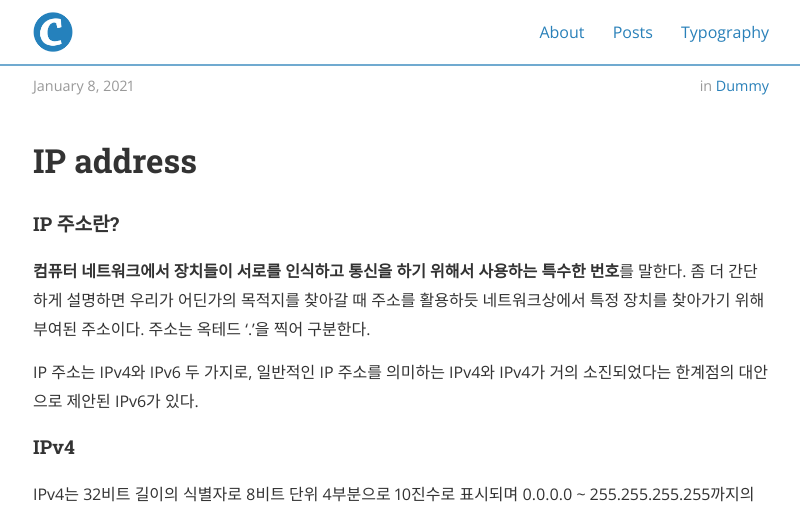
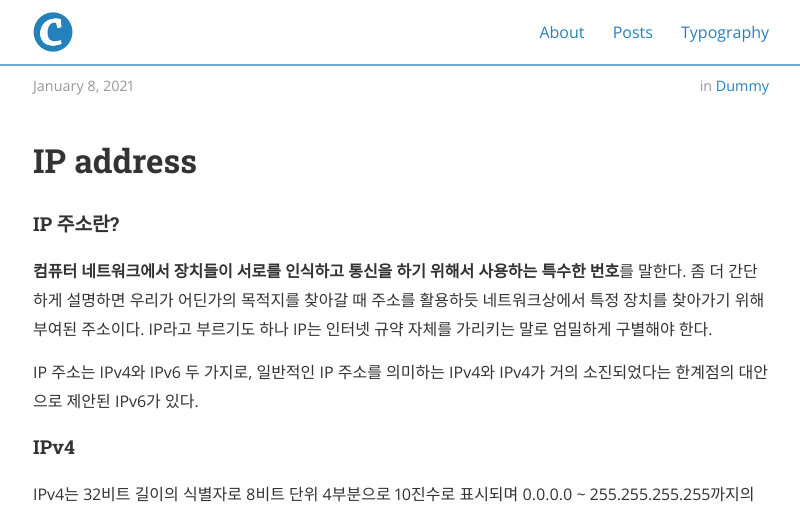
Before and after one commit to xodhksrjqnr/xodhksrjqnr.github.io, a Jekyll site: the page built from _posts/2021-01-08-IP address.md, in a window 1280 px wide and 1400 px high, scrolled down 211 px. Shown: the top 513 px of the window, without its empty margins (239-1039 px from the left). Built offline with Jekyll 4.4.1, drawn with Linux system fonts in a browser that asks for light colours; nearby versions of some CDN libraries; some of the changed text lies outside the part shown.

Commit message:
Update 2021-01-08-IP address.md

```diff
--- a/_posts/2021-01-08-IP address.md
+++ b/_posts/2021-01-08-IP address.md
@@ -9,12 +9,12 @@
 # IP address
 
 #### IP 주소란?
-**컴퓨터 네트워크에서 장치들이 서로를 인식하고 통신을 하기 위해서 사용하는 특수한 번호**를 말한다. 좀 더 간단하게 설명하면 우리가 어딘가의 목적지를 찾아갈 때 주소를 활용하듯 네트워크상에서 특정 장치를 찾아가기 위해 부여된 주소이다. 주소는 옥테드 '.'을 찍어 구분한다.<br/>
+**컴퓨터 네트워크에서 장치들이 서로를 인식하고 통신을 하기 위해서 사용하는 특수한 번호**를 말한다. 좀 더 간단하게 설명하면 우리가 어딘가의 목적지를 찾아갈 때 주소를 활용하듯 네트워크상에서 특정 장치를 찾아가기 위해 부여된 주소이다. IP라고 부르기도 하나 IP는 인터넷 규약 자체를 가리키는 말로 엄밀하게 구별해야 한다.<br/>
 
 IP 주소는 IPv4와 IPv6 두 가지로, 일반적인 IP 주소를 의미하는 IPv4와 IPv4가 거의 소진되었다는 한계점의 대안으로 제안된 IPv6가 있다.<br/>
 
 #### IPv4
-IPv4는 32비트 길이의 식별자로 8비트 단위 4부분으로 10진수로 표시되며 0.0.0.0 ~ 255.255.255.255까지의 범위를 갖는다.<br/>
+IPv4는 32비트 길이의 식별자로 8비트 단위 4부분으로 10진수로 표시되며 0.0.0.0 ~ 255.255.255.255까지의 범위를 갖는다. 주소 자리는 옥테드 '.'로 구분한다.<br/>
 
 <p align="center">
   <img src="https://user-images.githubusercontent.com/48250370/103967259-f6152780-51a4-11eb-9cd7-c58f189e381a.png" width="500">
@@ -24,7 +24,7 @@
 - 중복된 패킷을 전달하거나 패킷의 순서를 잘못 전달할 가능성이 있다.
 
 #### IPv6
-IPv6는 128비트 길이의 식별자로 16비트 단위 8부분으로 16진수로 표현된다.<br/>
+IPv6는 128비트 길이의 식별자로 16비트 단위 8부분으로 16진수로 표현된다. 주소 자리는 ':'로 구분한다.<br/>
 
 <p align="center">
   <img src="https://user-images.githubusercontent.com/48250370/103967499-7c316e00-51a5-11eb-939a-8e5361cd410b.png" width="500">
```
